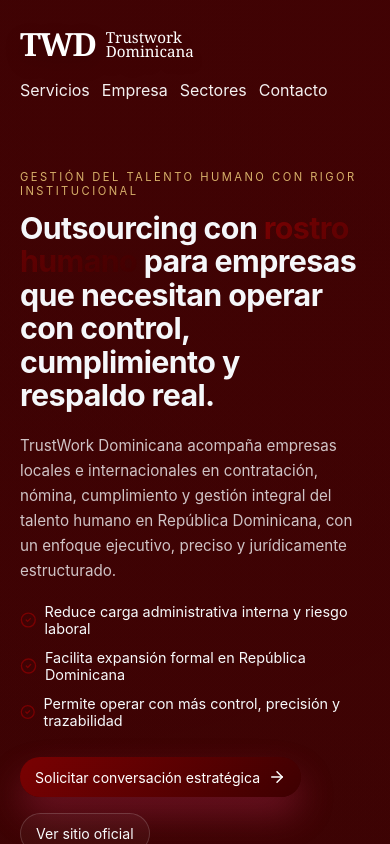
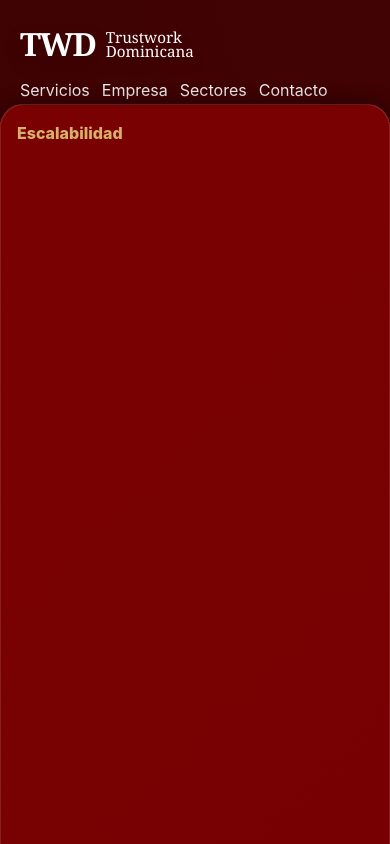
Before and after one commit to kelvinCB/trustwork-dominicana-portfolio, a React (Vite) app: page / in a window 390 px wide. Shown: the top 844 px of the page. Built offline with nearby package versions, Linux system fonts and the light colour scheme.

Commit message:
fix: present comparison section in mobile-friendly stacked cards

```diff
--- a/src/App.css
+++ b/src/App.css
@@ -929,6 +929,10 @@
   gap: 18px;
 }
 
+.comparison-mobile-list {
+  display: none;
+}
+
 .comparison-head,
 .comparison-cell {
   position: relative;
@@ -965,8 +969,66 @@
 }
 
 @media (max-width: 980px) {
-  .comparison-table {
-    grid-template-columns: 1fr;
+  .comparison-table-desktop {
+    display: none;
+  }
+
+  .comparison-mobile-list {
+    display: grid;
+    gap: 18px;
+  }
+
+  .comparison-mobile-card {
+    display: grid;
+    gap: 12px;
+  }
+
+  .comparison-mobile-criterion,
+  .comparison-mobile-side {
+    position: relative;
+    overflow: hidden;
+    border-radius: 24px;
+    border: 1px solid rgba(255,255,255,0.12);
+    box-shadow: 0 18px 40px rgba(0,0,0,0.22);
+  }
+
+  .comparison-mobile-criterion,
+  .comparison-mobile-side::after {
+    content: '';
+    position: absolute;
+    inset: 0;
+    background: linear-gradient(180deg, rgba(122,1,2,0.14), transparent 42%);
+    pointer-events: none;
+  }
+
+  .comparison-mobile-criterion {
+    padding: 18px 16px;
+    background: linear-gradient(135deg, #7a0102, #3e0001);
+    color: #d7b06a;
+    font-weight: 800;
+  }
+
+  .comparison-mobile-side {
+    padding: 18px 16px;
+    background: linear-gradient(180deg, rgba(255,255,255,0.06), rgba(255,255,255,0.025));
+    color: rgba(255,255,255,0.92);
+    display: grid;
+    gap: 6px;
+  }
+
+  .comparison-mobile-side strong,
+  .comparison-mobile-side span {
+    position: relative;
+    z-index: 1;
+  }
+
+  .comparison-mobile-side strong {
+    color: #ffffff;
+    font-size: 0.98rem;
+  }
+
+  .comparison-mobile-twd strong {
+    color: #d7b06a;
   }
 }
 
--- a/src/App.jsx
+++ b/src/App.jsx
@@ -351,7 +351,7 @@
         <section className="comparison-section" aria-labelledby="comparison-title">
           <h2 id="comparison-title" className="tech-platform-title">TWD vs. Departamento de RR.HH. Interno</h2>
           <div className="tech-platform-divider" />
-          <div className="comparison-table">
+          <div className="comparison-table comparison-table-desktop">
             <div className="comparison-head head-criterion">Criterio</div>
             <div className="comparison-head head-twd">TrustWork Dominicana ✓</div>
             <div className="comparison-head head-internal">RR.HH. interno ✗</div>
@@ -387,6 +387,49 @@
             <div className="comparison-cell criterion-cell">Escalabilidad</div>
             <div className="comparison-cell">Se ajusta al volumen sin cambios estructurales</div>
             <div className="comparison-cell">Requiere contratar o reducir personal de RR.HH. según demanda</div>
+          </div>
+
+          <div className="comparison-mobile-list">
+            <article className="comparison-mobile-card">
+              <div className="comparison-mobile-criterion">Responsabilidad legal laboral</div>
+              <div className="comparison-mobile-side comparison-mobile-twd"><strong>TrustWork Dominicana ✓</strong><span>La TWD asume la relación laboral y sus obligaciones</span></div>
+              <div className="comparison-mobile-side comparison-mobile-internal"><strong>RR.HH. interno ✗</strong><span>La empresa sigue siendo el empleador; el riesgo no se transfiere</span></div>
+            </article>
+            <article className="comparison-mobile-card">
+              <div className="comparison-mobile-criterion">Exposición a demandas laborales</div>
+              <div className="comparison-mobile-side comparison-mobile-twd"><strong>TrustWork Dominicana ✓</strong><span>Gestionadas y absorbidas por la TWD</span></div>
+              <div className="comparison-mobile-side comparison-mobile-internal"><strong>RR.HH. interno ✗</strong><span>Recaen sobre la empresa y sus representantes legales</span></div>
+            </article>
+            <article className="comparison-mobile-card">
+              <div className="comparison-mobile-criterion">Carga administrativa</div>
+              <div className="comparison-mobile-side comparison-mobile-twd"><strong>TrustWork Dominicana ✓</strong><span>Eliminada por completo del lado del cliente</span></div>
+              <div className="comparison-mobile-side comparison-mobile-internal"><strong>RR.HH. interno ✗</strong><span>Persiste: contratos, expedientes, incidencias, reportes</span></div>
+            </article>
+            <article className="comparison-mobile-card">
+              <div className="comparison-mobile-criterion">Cumplimiento normativo</div>
+              <div className="comparison-mobile-side comparison-mobile-twd"><strong>TrustWork Dominicana ✓</strong><span>Especialización permanente y actualización continua</span></div>
+              <div className="comparison-mobile-side comparison-mobile-internal"><strong>RR.HH. interno ✗</strong><span>Depende del equipo interno; errores generan contingencias</span></div>
+            </article>
+            <article className="comparison-mobile-card">
+              <div className="comparison-mobile-criterion">Costo operativo</div>
+              <div className="comparison-mobile-side comparison-mobile-twd"><strong>TrustWork Dominicana ✓</strong><span>Variable y controlado según volumen</span></div>
+              <div className="comparison-mobile-side comparison-mobile-internal"><strong>RR.HH. interno ✗</strong><span>Fijo: salarios, prestaciones, infraestructura, rotación</span></div>
+            </article>
+            <article className="comparison-mobile-card">
+              <div className="comparison-mobile-criterion">Confidencialidad salarial</div>
+              <div className="comparison-mobile-side comparison-mobile-twd"><strong>TrustWork Dominicana ✓</strong><span>Gestión externa, sin exposición interna</span></div>
+              <div className="comparison-mobile-side comparison-mobile-internal"><strong>RR.HH. interno ✗</strong><span>Estructuras salariales visibles dentro de la organización</span></div>
+            </article>
+            <article className="comparison-mobile-card">
+              <div className="comparison-mobile-criterion">Velocidad de implementación</div>
+              <div className="comparison-mobile-side comparison-mobile-twd"><strong>TrustWork Dominicana ✓</strong><span>Operativo de inmediato, sin curva de aprendizaje</span></div>
+              <div className="comparison-mobile-side comparison-mobile-internal"><strong>RR.HH. interno ✗</strong><span>Requiere contratación, formación y tiempo de adaptación</span></div>
+            </article>
+            <article className="comparison-mobile-card">
+              <div className="comparison-mobile-criterion">Escalabilidad</div>
+              <div className="comparison-mobile-side comparison-mobile-twd"><strong>TrustWork Dominicana ✓</strong><span>Se ajusta al volumen sin cambios estructurales</span></div>
+              <div className="comparison-mobile-side comparison-mobile-internal"><strong>RR.HH. interno ✗</strong><span>Requiere contratar o reducir personal de RR.HH. según demanda</span></div>
+            </article>
           </div>
         </section>
 
```
